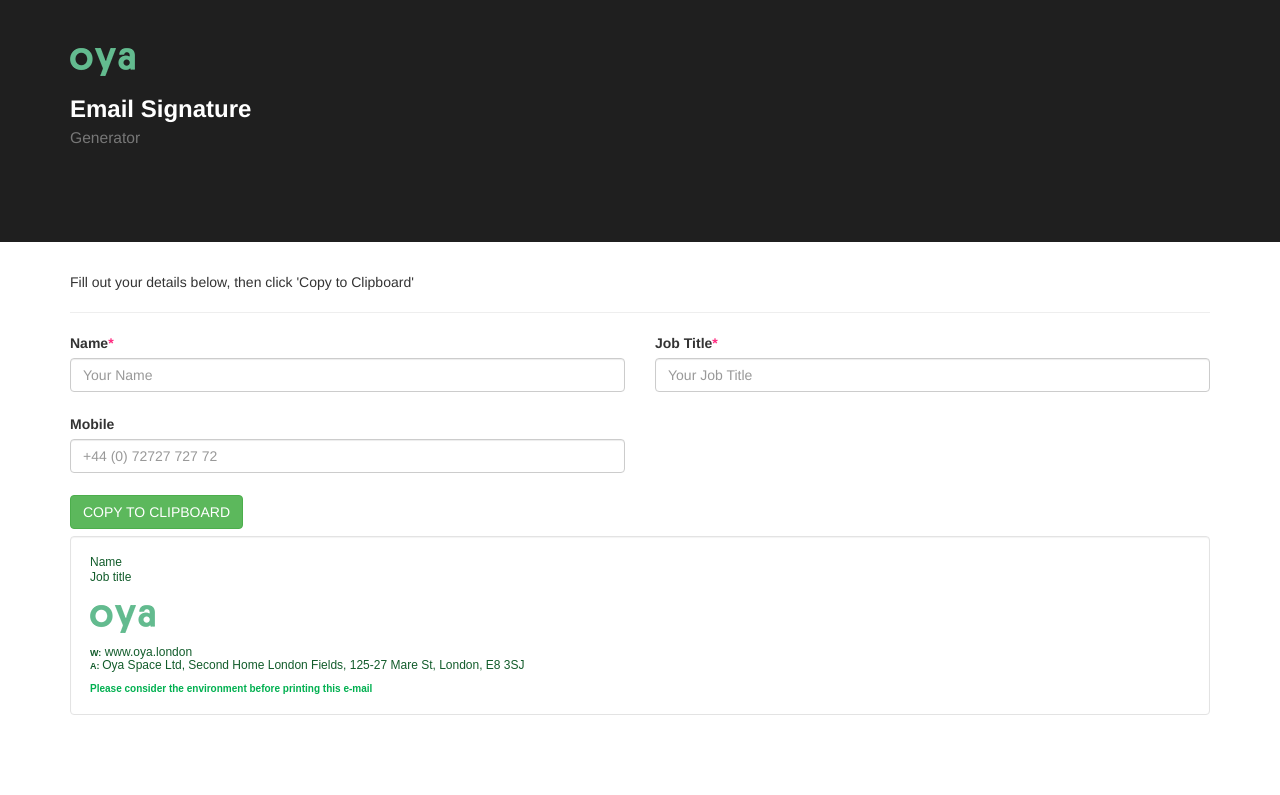
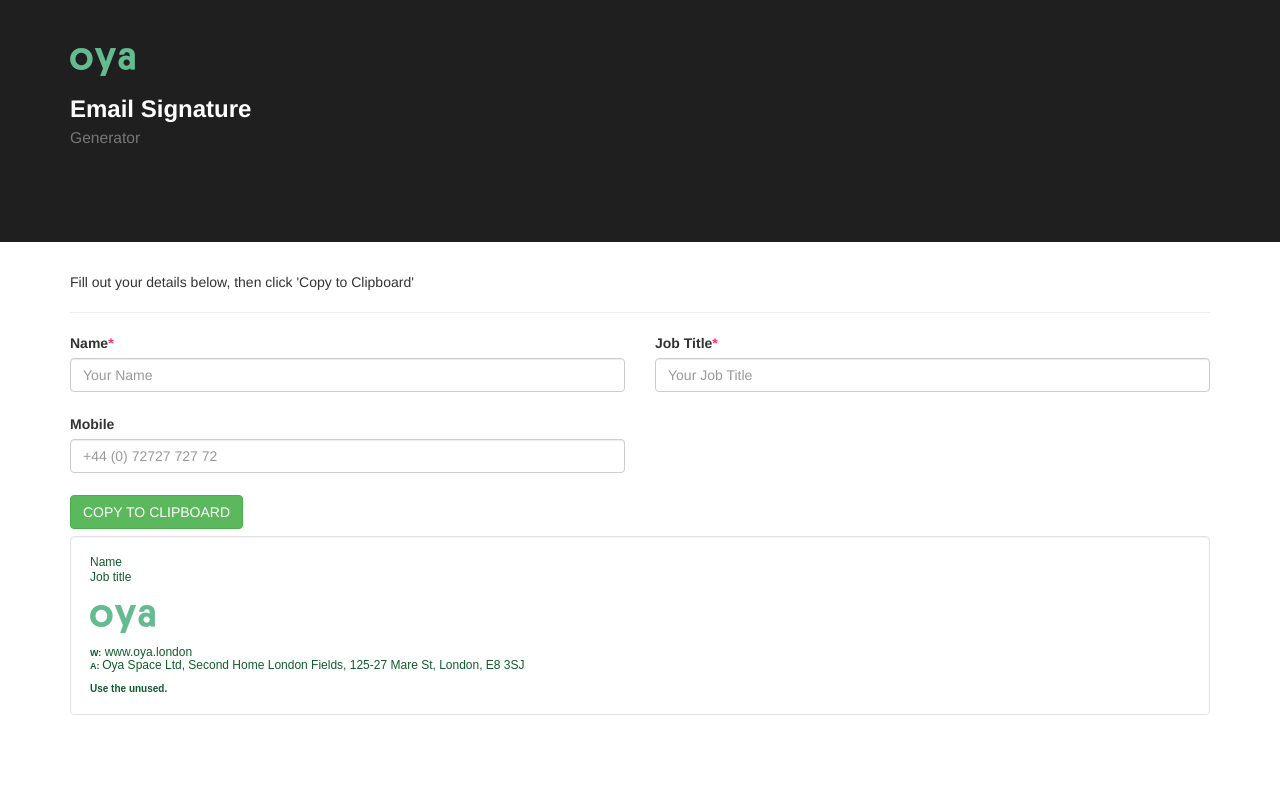
Before and after one commit to ashleyford/oya-email-signature, a plain HTML site: page index.html in a window 1280 px wide. Shown: the top 795 px of the page. Drawn offline with nearby package versions, Linux system fonts and the light colour scheme.

Commit message:
First Commit

```diff
--- a/index.html
+++ b/index.html
@@ -81,7 +81,7 @@
               </font>
             </p>
             <div style="font-family:'Montserrat',Arial,'Sans Serif'; font-size:12px">
-              <b style="color:#000; font-family:'Montserrat',Arial,'Sans Serif'; font-size:12px"><span style="font-size:7.5pt;color:rgb(0,176,80)">Please consider the environment before printing this e-mail</span></b>
+              <b style="color: #125c2b; font-family:'Montserrat',Arial,'Sans Serif'; font-size:12px"><span style="font-size:7.5pt; color: #125c2b;">Use the unused.</span></b>
             </div>
           </div>
 
```
